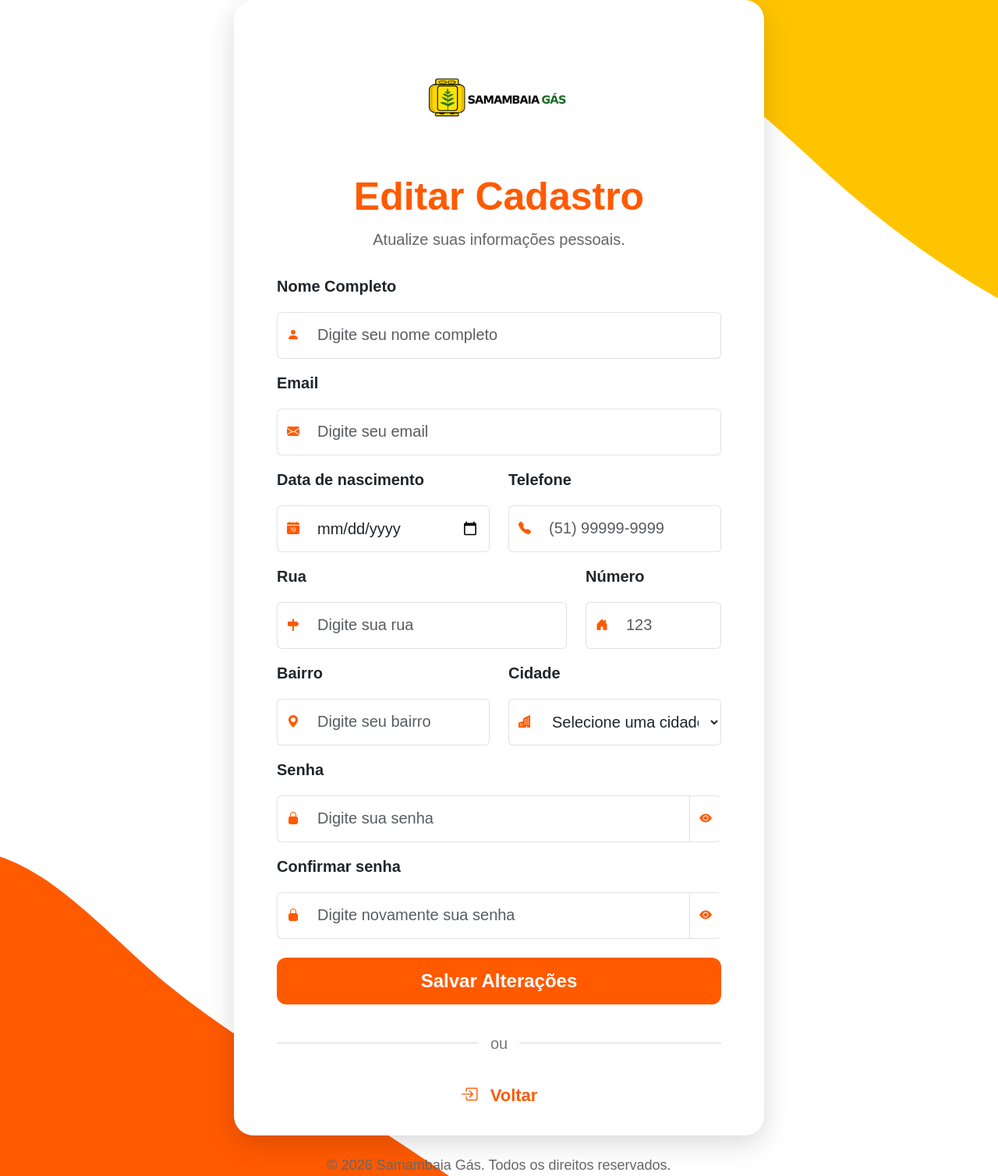
After one commit to gihts7/Site_Samambaia_Gas, a PHP site: page /editarCadastro.php in a window 1280 px wide. The commit adds this page. Shown: the whole page at 78% size. Run offline with PHP 8.4, Linux system fonts and the light colour scheme.

Commit message:
Implementação da tela de edit de cadastro e formulação da mensagem do resumo do pedido

```diff
--- /dev/null
+++ b/www/editarCadastro.php
@@ -0,0 +1,311 @@
+<!DOCTYPE html>
+<html lang="pt-br">
+
+<head>
+
+    <meta charset="utf-8">
+    <meta name="viewport" content="width=device-width, initial-scale=1">
+
+    <title>Cadastro</title>
+
+    <!-- Bootstrap -->
+    <link href="https://cdn.jsdelivr.net/npm/bootstrap@5.3.7/dist/css/bootstrap.min.css" rel="stylesheet">
+
+    <!-- Bootstrap Icons -->
+    <link rel="stylesheet" href="https://cdn.jsdelivr.net/npm/bootstrap-icons@1.13.1/font/bootstrap-icons.min.css">
+
+    <!-- CSS -->
+    <link rel="stylesheet" href="css/style.css">
+
+</head>
+
+<body>
+
+<div class="fundo">
+
+    <img src="imagens/bg-top.svg" class="bg-top" alt="">
+    <img src="imagens/bg-bottom.svg" class="bg-bottom" alt="">
+
+    <div class="login-box">
+
+        <form method="POST" action="minhaConta.php">
+
+            <img src="Imagens/Logo_sem_fundo.png" alt="Logo" class="logo">
+
+            <h1>Editar Cadastro</h1>
+
+            <p class="subtitulo">
+                Atualize suas informações pessoais.
+            </p>
+
+            <!-- Nome -->
+
+            <label>Nome Completo</label>
+
+            <div class="input-group mb-3">
+
+                <span class="input-group-text">
+                    <i class="bi bi-person-fill"></i>
+                </span>
+
+                <input
+                    class="form-control"
+                    type="text"
+                    name="nome" required
+                    placeholder="Digite seu nome completo">
+
+            </div>
+
+            <!-- Email -->
+
+            <label>Email</label>
+
+            <div class="input-group mb-3">
+
+                <span class="input-group-text">
+                    <i class="bi bi-envelope-fill"></i>
+                </span>
+
+                <input
+                    class="form-control"
+                    type="email"
+                    name="email" required
+                    placeholder="Digite seu email">
+
+            </div>
+
+            <!-- Data e Telefone -->
+
+            <div class="row">
+
+                <div class="col-md-6">
+
+                    <label>Data de nascimento</label>
+
+                    <div class="input-group mb-3">
+
+                        <span class="input-group-text">
+                            <i class="bi bi-calendar-date-fill"></i>
+                        </span>
+
+                        <input
+                            class="form-control"
+                            type="date"
+                            name="dataNascimento" required>
+
+                    </div>
+
+                </div>
+
+                <div class="col-md-6">
+
+                    <label>Telefone</label>
+
+                    <div class="input-group mb-3">
+
+                        <span class="input-group-text">
+                            <i class="bi bi-telephone-fill"></i>
+                        </span>
+
+                        <input
+                            class="form-control"
+                            type="tel"
+                            name="telefone" required
+                            placeholder="(51) 99999-9999">
+
+                    </div>
+
+                </div>
+
+            </div>
+
+            <!-- Rua e Número -->
+
+            <div class="row">
+
+                <div class="col-md-8">
+
+                    <label>Rua</label>
+
+                    <div class="input-group mb-3">
+
+                        <span class="input-group-text">
+                            <i class="bi bi-signpost-fill"></i>
+                        </span>
+
+                        <input
+                            class="form-control"
+                            type="text"
+                            name="rua" required
+                            placeholder="Digite sua rua">
+
+                    </div>
+
+                </div>
+
+                <div class="col-md-4">
+
+                    <label>Número</label>
+
+                    <div class="input-group mb-3">
+
+                        <span class="input-group-text">
+                            <i class="bi bi-house-door-fill"></i>
+                        </span>
+
+                        <input
+                            class="form-control"
+                            type="number"
+                            name="numero" required
+                            placeholder="123">
+
+                    </div>
+
+                </div>
+
+            </div>
+
+            <!-- Bairro e Cidade -->
+
+            <div class="row">
+
+                <div class="col-md-6">
+
+                    <label>Bairro</label>
+
+                    <div class="input-group mb-3">
+
+                        <span class="input-group-text">
+                            <i class="bi bi-geo-alt-fill"></i>
+                        </span>
+
+                        <input
+                            class="form-control"
+                            type="text"
+                            name="bairro" required
+                            placeholder="Digite seu bairro">
+
+                    </div>
+
+                </div>
+
+                <div class="col-md-6">
+
+                    <label>Cidade</label>
+
+                    <div class="input-group mb-3">
+
+                        <span class="input-group-text">
+                            <i class="bi bi-buildings-fill"></i>
+                        </span>
+
+                        <select class="form-control" name="cidade" required>
+
+                            <option value="" selected disabled>
+                                Selecione uma cidade
+                            </option>
+
+                            <option value="Santo Antônio da Patrulha">
+                                Santo Antônio da Patrulha
+                            </option>
+
+                            <option value="Caraá">
+                                Caraá
+                            </option>
+
+                        </select>
+
+                    </div>
+
+                </div>
+
+            </div>
+
+            <!-- Senha -->
+
+            <label>Senha</label>
+
+            <div class="input-group mb-3">
+
+                <span class="input-group-text">
+                    <i class="bi bi-lock-fill"></i>
+                </span>
+
+                <input
+                    id="senha"
+                    class="form-control"
+                    type="password"
+                    name="senha" required
+                    placeholder="Digite sua senha">
+
+                <span class="input-group-text olho">
+                    <i class="bi bi-eye-fill"></i>
+                </span>
+
+            </div>
+
+            <!-- Confirmar Senha -->
+
+            <label>Confirmar senha</label>
+
+            <div class="input-group mb-4">
+
+                <span class="input-group-text">
+                    <i class="bi bi-lock-fill"></i>
+                </span>
+
+                <input
+                    id="confirmarSenha"
+                    class="form-control"
+                    type="password"
+                    name="confirmarSenha" required
+                    placeholder="Digite novamente sua senha">
+
+                <span class="input-group-text olho">
+                    <i class="bi bi-eye-fill"></i>
+                </span>
+
+            </div>
+
+            <!-- Botão -->
+
+            <input
+                class="btn btn-login w-100"
+                type="submit"
+                name="enviar"
+                value="Salvar Alterações">
+
+            <div class="divisor">
+
+                <span>ou</span>
+
+            </div>
+
+            <div class="links">
+
+                <a href="minhaConta.php">
+
+                    <i class="bi bi-box-arrow-in-right"></i>
+
+                    Voltar
+
+                </a>
+
+            </div>
+
+        </form>
+
+    </div>
+
+    <footer>
+
+        © 2026 Samambaia Gás. Todos os direitos reservados.
+
+    </footer>
+
+</div>
+
+<script src="js/script.js"></script>
+
+</body>
+</html>
--- a/www/telaPrincipal.php
+++ b/www/telaPrincipal.php
@@ -766,7 +766,7 @@
         Forma de pagamento
     </h5>
 
-    <select id="pagamento" class="form-select" required>
+    <select id="formaPagamento" class="form-select" required>
 
         <option value="">Selecione...</option>
         <option>PIX</option>
@@ -790,7 +790,7 @@
 
     </div>
 
-    <button class="btn-enviar">
+    <button id="btnEnviar" class="btn-enviar">
 
         <i class="bi bi-whatsapp"></i>
 
```
Also changed, not shown: www/css/principal.css (+15 -5 lines), www/css/style.css (+61 -0 lines), www/js/principal.js (+71 -0 lines), www/minhaConta.php (+9 -3 lines).
